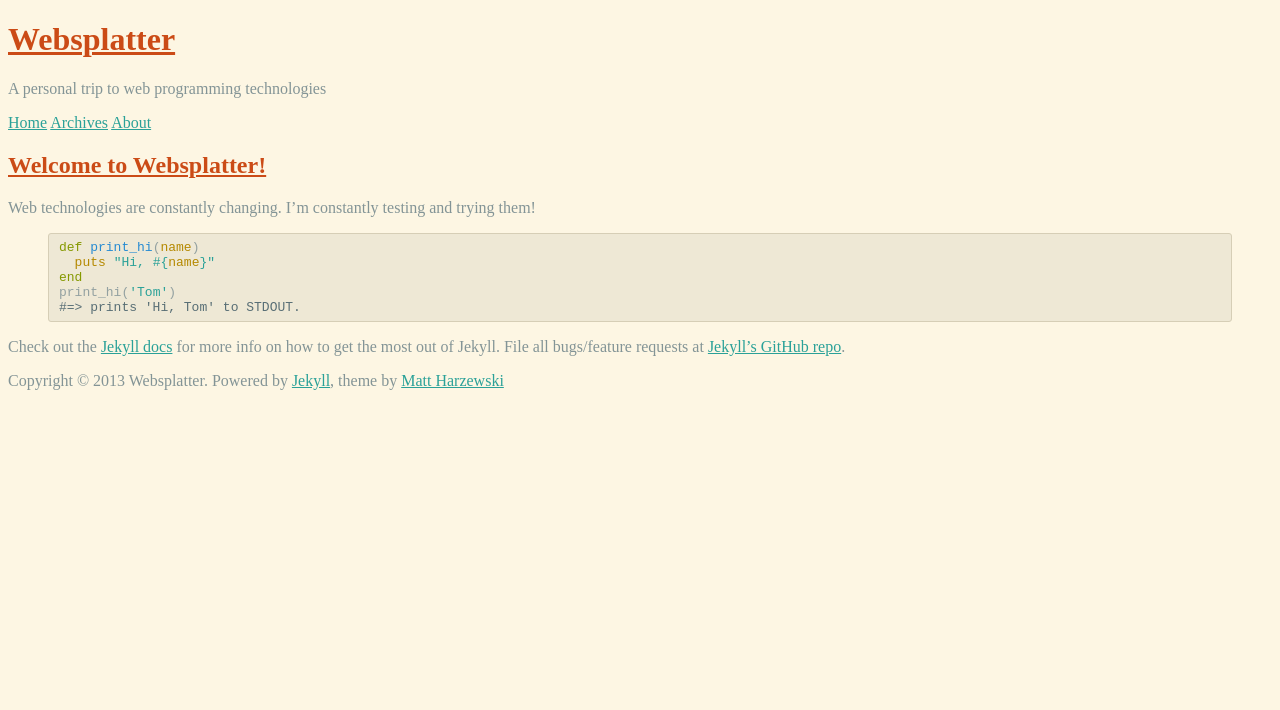
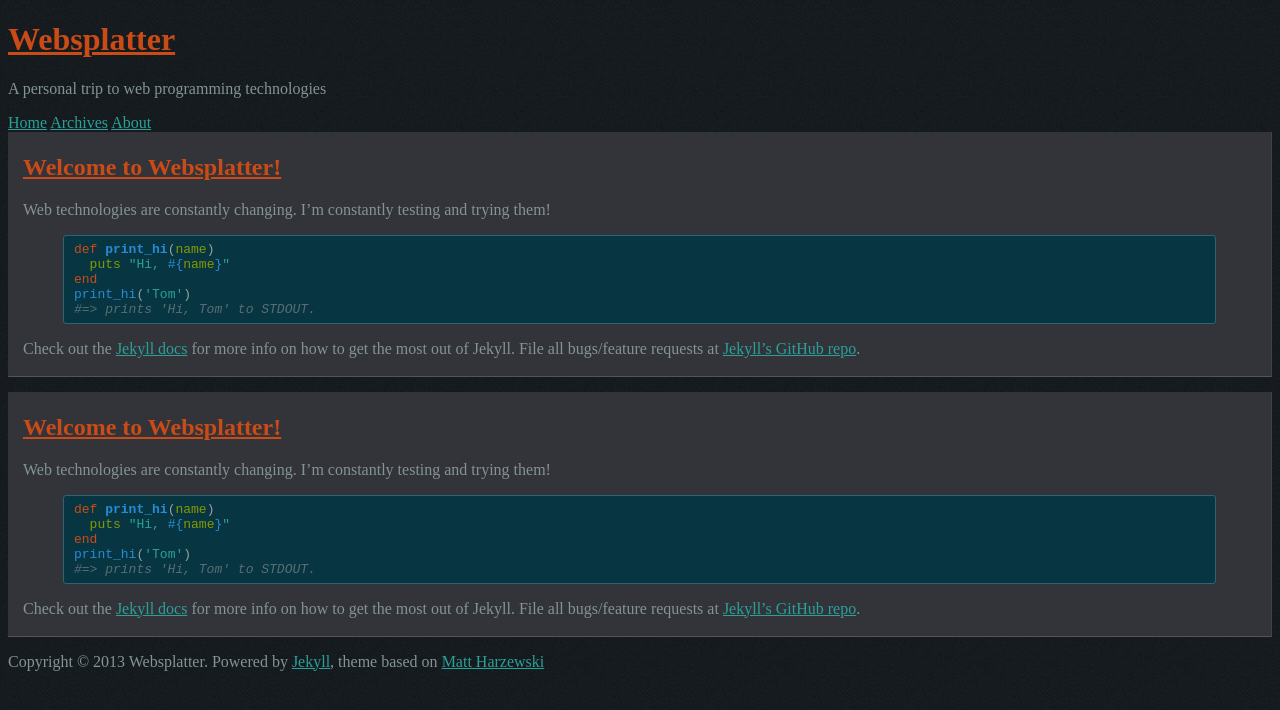
Before and after one commit to vsiguero/vsiguero.github.io, a Jekyll site: the page built from index.html, in a window 1280 px wide. Shown: the top 710 px of the page. Built offline with Jekyll 4.4.1, drawn with Linux system fonts in a browser that asks for light colours; nearby versions of some CDN libraries; library files that are not in the unit come from our copies; the list of posts is cut into pages by our own code; a style sheet for code colours, icons or effects is not loaded.

Commit message:
Turned to dark theme

```diff
--- a/_config.yml
+++ b/_config.yml
@@ -2,7 +2,7 @@ name: Websplatter
 url: http://vsiguero.github.io
 description: A personal trip to web programming technologies
 
-permalink: /:year/:month/:day/:title/
+permalink: /:categories/:year/:month/:day/:title.html
 paginate: 10
 pygments: true
 
--- a/_layouts/default.html
+++ b/_layouts/default.html
@@ -13,7 +13,7 @@
 
     <link href="//netdna.bootstrapcdn.com/bootswatch/3.0.0/spacelab/bootstrap.min.css" rel="stylesheet">
     <link href="//netdna.bootstrapcdn.com/font-awesome/3.2.1/css/font-awesome.min.css" rel="stylesheet">
-    <link href="/assets/css/colors-light.css" rel="stylesheet" />
+    <link href="/assets/css/colors-dark.css" rel="stylesheet" />
 
 </head>
 
@@ -60,7 +60,7 @@
         <div class="row">
             <div class="col-lg-9 col-lg-push-3">
         <footer id="footer">
-            <p class="copyright">Copyright &copy; {{ site.time | date: '%Y' }} {{ site.name }}. Powered by <a href="http://jekyllrb.com">Jekyll</a>, theme by <a href="http://www.webmaster-source.com">Matt Harzewski</a>
+            <p class="copyright">Copyright &copy; {{ site.time | date: '%Y' }} {{ site.name }}. Powered by <a href="http://jekyllrb.com">Jekyll</a>, theme based on <a href="http://www.webmaster-source.com">Matt Harzewski</a>
             </p>
         </footer>
           </div>
--- /dev/null
+++ b/_posts/2013-10-09-wellcome-to-websplatter2.markdown
@@ -0,0 +1,21 @@
+---
+layout: post
+title:  "Welcome to Websplatter!"
+date:   2013-10-09 17:06:25
+categories: general
+---
+
+Web technologies are constantly changing. I'm constantly testing and trying them!
+
+{% highlight ruby %}
+def print_hi(name)
+  puts "Hi, #{name}"
+end
+print_hi('Tom')
+#=> prints 'Hi, Tom' to STDOUT.
+{% endhighlight %}
+
+Check out the [Jekyll docs][jekyll] for more info on how to get the most out of Jekyll. File all bugs/feature requests at [Jekyll's GitHub repo][jekyll-gh].
+
+[jekyll-gh]: https://github.com/mojombo/jekyll
+[jekyll]:    http://jekyllrb.com
--- a/assets/css/colors-dark.css
+++ b/assets/css/colors-dark.css
@@ -1,5 +1,5 @@
 html, body {
-	background-color: #002a35;
+	background: #002a35 url('../../images/noisy_net.png');
 	color: #839496;
 }
 
@@ -45,7 +45,7 @@ blockquote {
 	border-color: #073642;
 }
 
-
+article { padding: 2px 15px; background: #33333A; margin-bottom: 15px; border-right: 1px solid #444; border-bottom: 1px solid #555;}
 
 /*** Pygments ***/
 .highlight pre {
```
Also changed, not shown: images/noisy_net.png (added), images/tweed.png (added).
